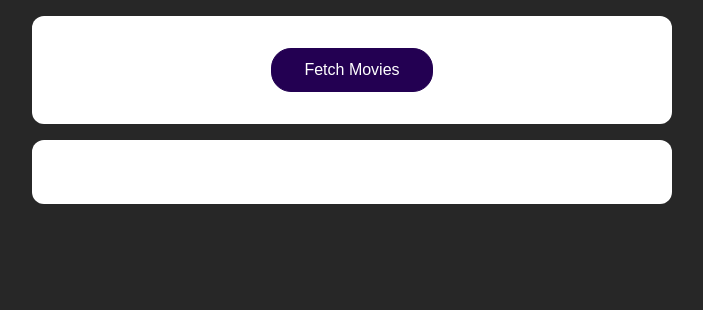
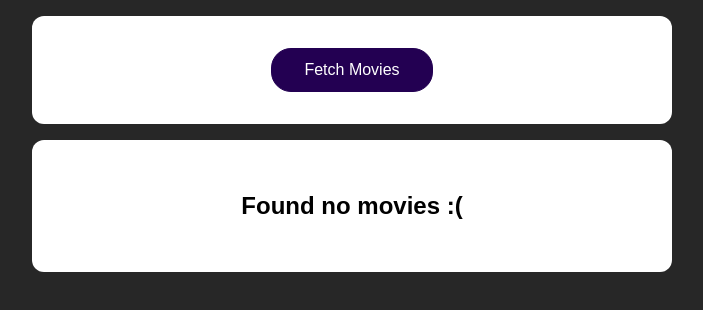
Before and after one commit to marovichn/Sending-https-requests-React, a React (Create React App) app: page / in a window 1280 px wide. Shown: the top 310 px of the page, without its empty margins (288-991 px from the left). Built offline with nearby package versions, Linux system fonts and the light colour scheme.

Commit message:
loading-and-fallback-handling-simple

```diff
--- a/src/App.js
+++ b/src/App.js
@@ -5,9 +5,11 @@ import "./App.css";
 
 function App() {
   const [fetchedMovies, setFetchedMovies] = useState([]);
+  const [isLoading, setIsLoading] = useState(false);
 
   //fetching data, not dummy
   async function fetchMoviesHandler() {
+    setIsLoading(true);
     const response = await fetch("https://swapi.dev/api/films/");
     const data = await response.json();
     const transformedData = data.results.map((movieData) => {
@@ -19,6 +21,7 @@ function App() {
       };
     });
     setFetchedMovies(transformedData);
+    setIsLoading(false);
   }
 
   return (
@@ -27,7 +30,13 @@ function App() {
         <button onClick={fetchMoviesHandler}>Fetch Movies</button>
       </section>
       <section>
-        <MoviesList movies={fetchedMovies} />
+        {!isLoading && fetchedMovies.length > 0 && (
+          <MoviesList movies={fetchedMovies} />
+        )}
+        {!isLoading && fetchedMovies.length === 0 && (
+          <h1>Found no movies :(</h1>
+        )}
+        {isLoading && <h1>Data is loading, please wait. . .</h1>}
       </section>
     </React.Fragment>
   );
```
